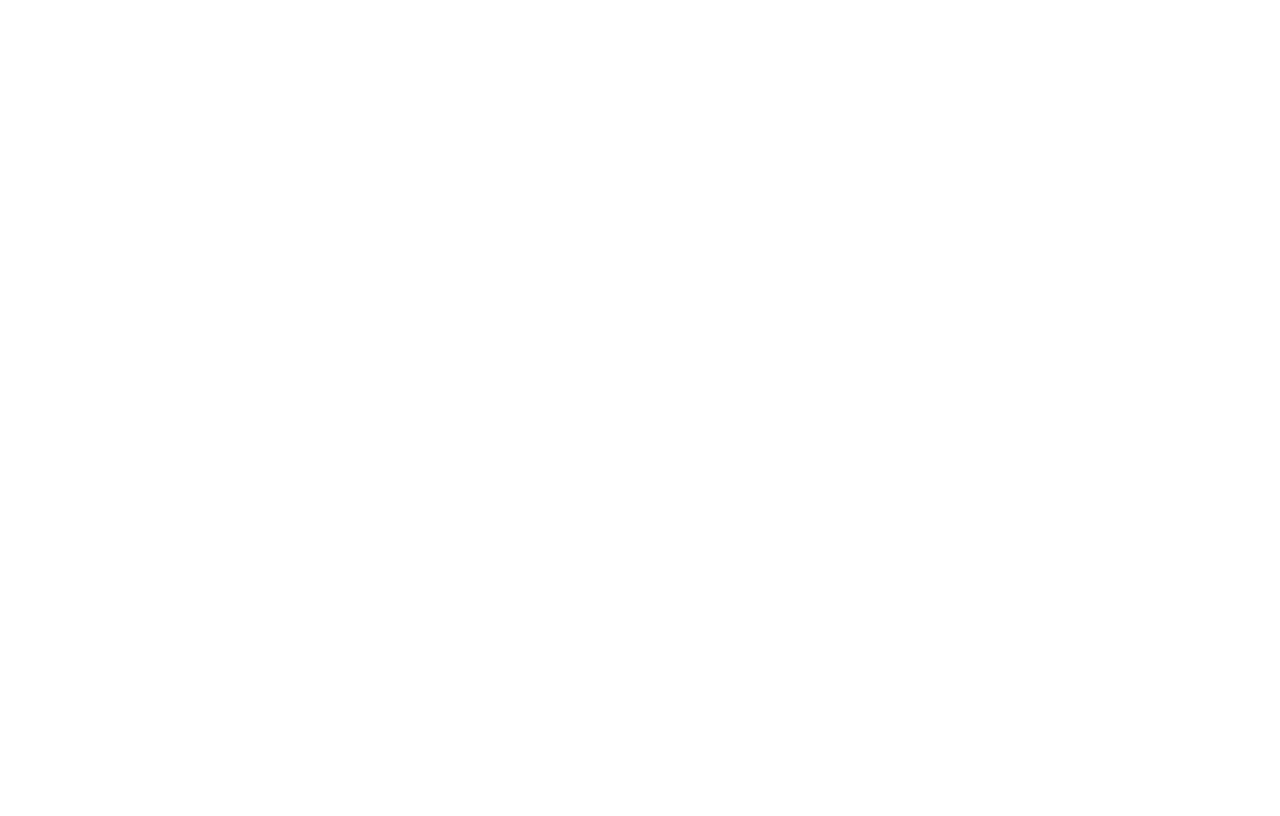
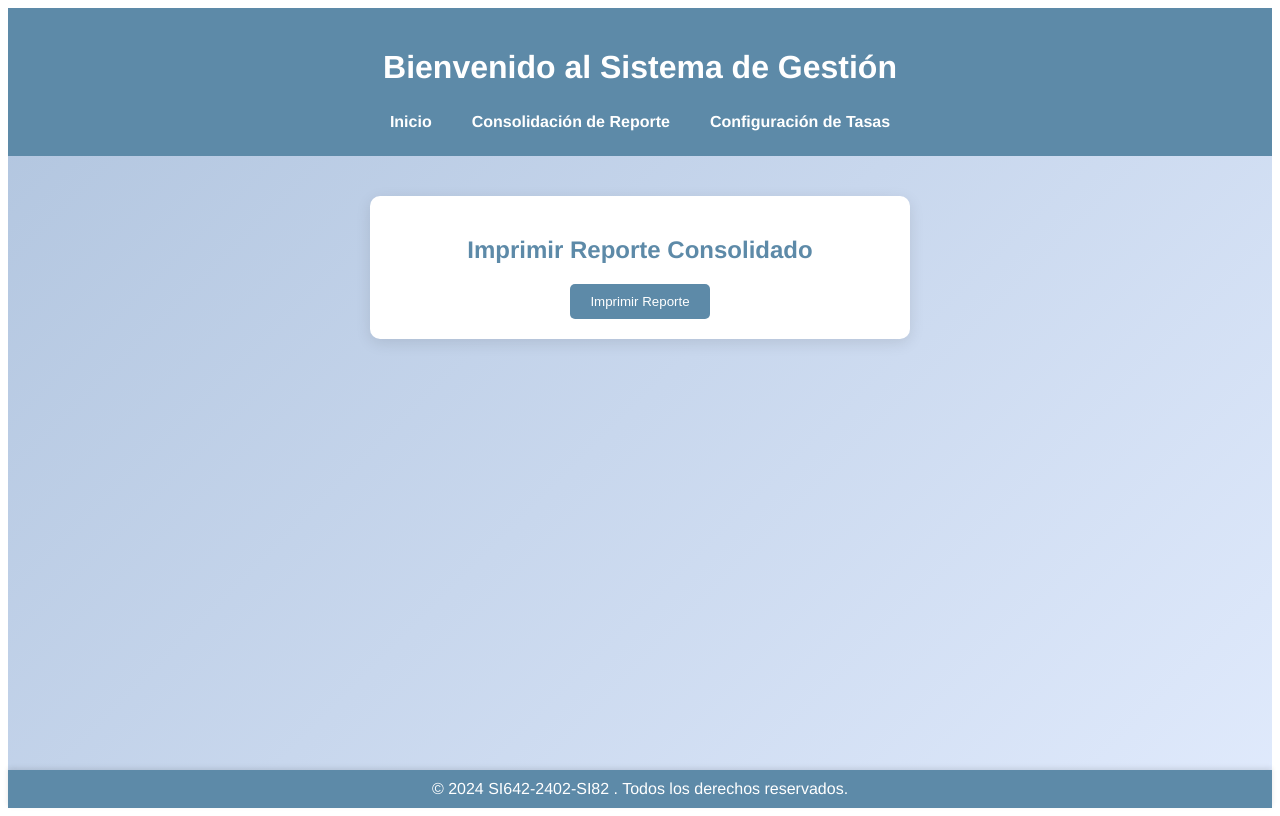
Before and after one commit to Adrianluza1/Hito2_Finanzas, a Vue app: page /imprimir in a window 1280 px wide. Before the commit this address had no page. Built offline with nearby package versions, Linux system fonts and the light colour scheme.

Commit message:
feat(Web): Add Impresion not Functional

```diff
--- a/src/router/index.js
+++ b/src/router/index.js
@@ -5,6 +5,7 @@
 import Home from '../views/Home.vue'; // RUTA RELATIVA
 import Tasas from '../views/Tasas.vue';
 import Consolidacion from '../views/Consolidacion.vue';
+import Imprimir from '../views/Impresion.vue';
 
 
 const routes = [
@@ -13,6 +14,7 @@
     { path: '/home', name: 'Home', component: Home },
     { path: '/tasas', name: 'Tasas', component: Tasas },
     { path: '/consolidacion', name: 'Consolidacion', component: Consolidacion },
+    { path: '/imprimir', name: 'Imprimir', component: Imprimir },
 ];
 
 const router = createRouter({
--- /dev/null
+++ b/src/views/Impresion.vue
@@ -0,0 +1,142 @@
+<!-- src/views/Impresion.vue -->
+<template>
+  <div class="impresion-container">
+    <header class="impresion-header">
+      <h1>Bienvenido al Sistema de Gestión</h1>
+      <nav class="navigation-menu">
+        <router-link to="/home">Inicio</router-link>
+        <router-link to="/consolidacion">Consolidación de Reporte</router-link>
+        <router-link to="/tasas">Configuración de Tasas</router-link>
+      </nav>
+    </header>
+
+    <main class="impresion-content">
+      <div class="card">
+        <h2>Imprimir Reporte Consolidado</h2>
+        <button @click="imprimirReporte">Imprimir Reporte</button>
+      </div>
+
+      <div class="result-card" v-if="reporteImpreso">
+        <h3>Resultado de la Impresión</h3>
+        <p>El reporte consolidado ha sido enviado a la impresora.</p>
+      </div>
+    </main>
+
+    <footer class="impresion-footer">
+      © 2024 SI642-2402-SI82 . Todos los derechos reservados.
+    </footer>
+  </div>
+</template>
+
+<script>
+export default {
+  name: "ImpresionView",
+  data() {
+    return {
+      reporteImpreso: false,
+    };
+  },
+  methods: {
+    imprimirReporte() {
+      // Simulación de la acción de imprimir el reporte
+      this.reporteImpreso = true;
+      alert("El reporte consolidado se está imprimiendo.");
+    },
+  },
+};
+</script>
+
+<style scoped>
+/* Fondo claro siguiendo la paleta */
+.impresion-container {
+  display: flex;
+  flex-direction: column;
+  min-height: 100vh;
+  background: linear-gradient(135deg, #b0c4de, #e0eafc); /* Degradado de azul claro a gris muy claro */
+}
+
+.impresion-header {
+  background-color: #5d8aa8; /* Azul acero más claro */
+  color: #ffffff; /* Texto blanco */
+  padding: 20px;
+  text-align: center;
+}
+
+.navigation-menu {
+  display: flex;
+  justify-content: center;
+  gap: 20px;
+  margin-top: 10px;
+}
+
+.navigation-menu a {
+  color: #ffffff;
+  text-decoration: none;
+  font-weight: bold;
+  padding: 5px 10px;
+  border-radius: 5px;
+  transition: background-color 0.3s;
+}
+
+.navigation-menu a:hover {
+  background-color: #d4e4f7;
+  color: #5d8aa8;
+}
+
+.impresion-content {
+  flex: 1;
+  display: flex;
+  flex-direction: column;
+  align-items: center;
+  padding: 20px;
+  color: #34495e;
+}
+
+.card {
+  background: white;
+  border-radius: 10px;
+  box-shadow: 0 4px 15px rgba(0, 0, 0, 0.1);
+  padding: 20px;
+  margin: 20px;
+  width: 80%;
+  max-width: 500px;
+  text-align: center;
+}
+
+.result-card {
+  background: white;
+  border-radius: 10px;
+  box-shadow: 0 4px 15px rgba(0, 0, 0, 0.1);
+  padding: 20px;
+  margin: 20px;
+  width: 80%;
+  max-width: 500px;
+  text-align: center;
+}
+
+h2, h3 {
+  color: #5d8aa8;
+}
+
+button {
+  padding: 10px 20px;
+  background-color: #5d8aa8; /* Azul acero */
+  color: white;
+  border: none;
+  border-radius: 5px;
+  cursor: pointer;
+  transition: background-color 0.3s;
+}
+
+button:hover {
+  background-color: #4a6a85;
+}
+
+.impresion-footer {
+  background-color: #5d8aa8;
+  color: #ffffff;
+  text-align: center;
+  padding: 10px;
+  box-shadow: 0 -2px 5px rgba(0, 0, 0, 0.1);
+}
+</style>
```
